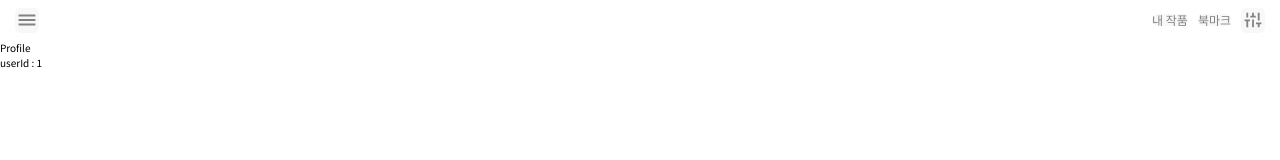
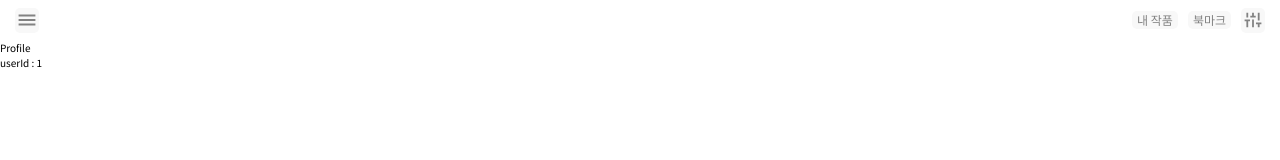
Before and after one commit to WordBlossom/WordSeed, a Next.js app in the folder front/: page /profile/1 in a window 1280 px wide. Shown: the top 160 px of the page. Built offline with nearby package versions, Linux system fonts and the light colour scheme.

Commit message:
#29 Fix: 수정 - button 컴포넌트 조건부 패딩 추가

```diff
--- a/front/src/components/Button/Button.module.scss
+++ b/front/src/components/Button/Button.module.scss
@@ -4,6 +4,10 @@
   border-radius: $radius-button;
   line-height: 1.2rem;
 
+  &.text {
+    padding: 0.3rem 0.5rem;
+  }
+
   &.active {
     color: $white;
     background-color: $gray;
--- a/front/src/components/Button/Button.tsx
+++ b/front/src/components/Button/Button.tsx
@@ -10,8 +10,8 @@ type ButtonProps = {
 export default function Button({ content, isActive, onClick }: ButtonProps) {
   return (
     <button
-      className={`${styles.button} ${
-        typeof content === "string" && isActive ? styles.active : ""
+      className={`${styles.button} ${isActive ? styles.active : ""} ${
+        typeof content === "string" ? styles.text : ""
       }`}
       onClick={onClick}
     >
```
